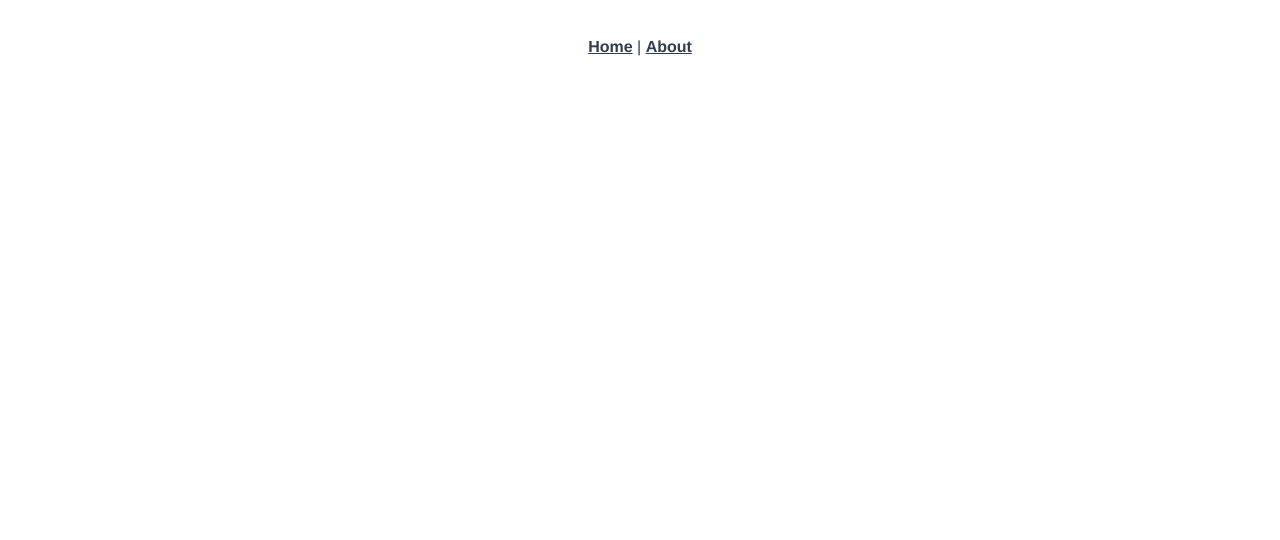
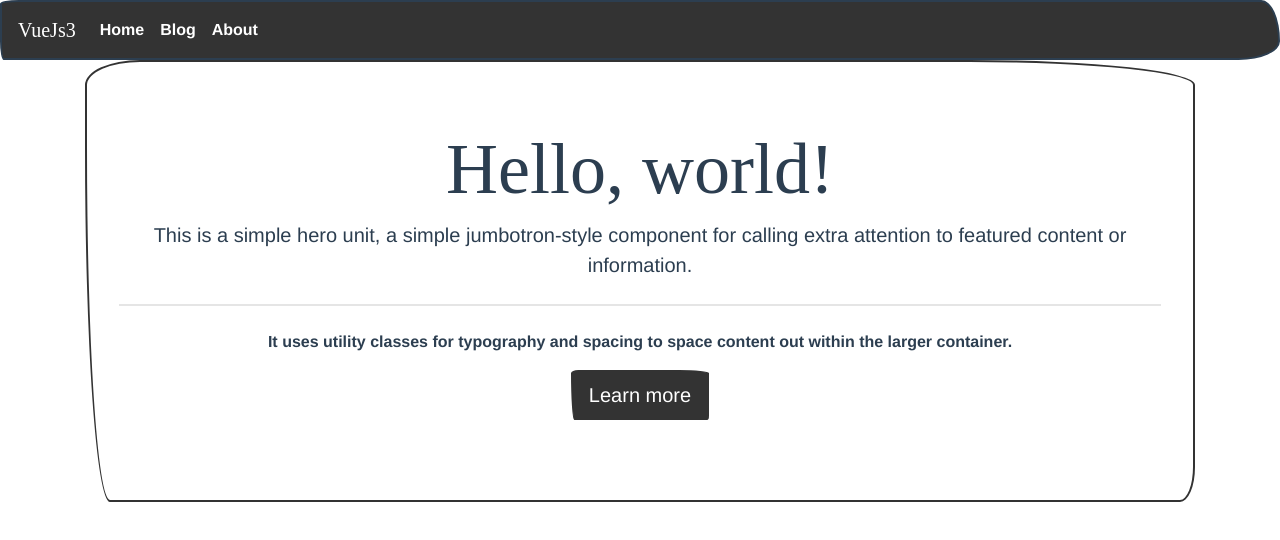
Before and after one commit to ZEDTARIK/VueJS3-Routing, a Vue app: page /blog in a window 1280 px wide. Before the commit this address had no page. Shown: the top 540 px of the page. Built offline with nearby package versions, Linux system fonts and the light colour scheme; a web font is replaced by a local one.

Commit message:
Coding, Add routter for Blog

```diff
--- a/package.json
+++ b/package.json
@@ -7,6 +7,7 @@
     "build": "vue-cli-service build"
   },
   "dependencies": {
+    "bootswatch": "^4.5.3",
     "core-js": "^3.6.5",
     "vue": "^3.0.0",
     "vue-router": "^4.0.0-0"
--- a/src/App.vue
+++ b/src/App.vue
@@ -1,10 +1,22 @@
 <template>
-  <div id="nav">
-    <router-link to="/">Home</router-link> |
-    <router-link to="/about">About</router-link>
+
+  <Navbar />
+
+  <div class="container">
+    <router-view/>
   </div>
-  <router-view/>
 </template>
+
+
+<script>
+import Navbar from './components/Navbar';
+export default {
+  components: {
+    Navbar
+  }
+};
+</script>
+
 
 <style>
 #app {
--- /dev/null
+++ b/src/components/Navbar.vue
@@ -0,0 +1,37 @@
+<template>
+  <nav class="navbar navbar-expand-lg navbar-dark bg-primary">
+    <router-link class="navbar-brand" :to="{name: 'Home'}">VueJs3</router-link>
+    <button
+      class="navbar-toggler"
+      type="button"
+      data-toggle="collapse"
+      data-target="#navbarColor01"
+      aria-controls="navbarColor01"
+      aria-expanded="false"
+      aria-label="Toggle navigation"
+    >
+      <span class="navbar-toggler-icon"></span>
+    </button>
+
+    <div class="collapse navbar-collapse" id="navbarColor01">
+      <ul class="navbar-nav mr-auto">
+        <li class="nav-item active">
+          <router-link class="nav-link" :to="{name: 'Home'}">Home </router-link>
+        </li>
+        <li class="nav-item">
+          <router-link class="nav-link" :to="{name: 'Blog'}">Blog</router-link>
+        </li>
+        <li class="nav-item">
+          <router-link class="nav-link" :to="{name: 'About'}">About</router-link>
+        </li>
+      </ul>
+    </div>
+  </nav>
+</template>
+
+<script>
+export default {};
+</script>
+
+<style>
+</style>
--- a/src/main.js
+++ b/src/main.js
@@ -1,5 +1,6 @@
 import { createApp } from 'vue'
 import App from './App.vue'
 import router from './router'
+import 'bootswatch/dist/sketchy/bootstrap.min.css';
 
 createApp(App).use(router).mount('#app')
--- a/src/router/index.js
+++ b/src/router/index.js
@@ -1,5 +1,7 @@
 import { createRouter, createWebHistory } from 'vue-router'
 import Home from '../views/Home.vue'
+import About from '../views/About.vue'
+import Blog from '../views/blog'
 
 const routes = [
   {
@@ -10,10 +12,12 @@ const routes = [
   {
     path: '/about',
     name: 'About',
-    // route level code-splitting
-    // this generates a separate chunk (about.[hash].js) for this route
-    // which is lazy-loaded when the route is visited.
-    component: () => import(/* webpackChunkName: "about" */ '../views/About.vue')
+    component: About
+  },
+  {
+    path: '/blog',
+    name: 'Blog',
+    component: Blog
   }
 ]
 
--- /dev/null
+++ b/src/views/blog/index.vue
@@ -0,0 +1,24 @@
+<template>
+  <div class="jumbotron">
+    <h1 class="display-3">Hello, world!</h1>
+    <p class="lead">
+      This is a simple hero unit, a simple jumbotron-style component for calling
+      extra attention to featured content or information.
+    </p>
+    <hr class="my-4" />
+    <p>
+      It uses utility classes for typography and spacing to space content out
+      within the larger container.
+    </p>
+    <p class="lead">
+      <a class="btn btn-primary btn-lg" href="#" role="button">Learn more</a>
+    </p>
+  </div>
+</template>
+
+<script>
+export default {};
+</script>
+
+<style>
+</style>
```
Also changed, not shown: 1 other file (tests, documents, lock files or other folders).
